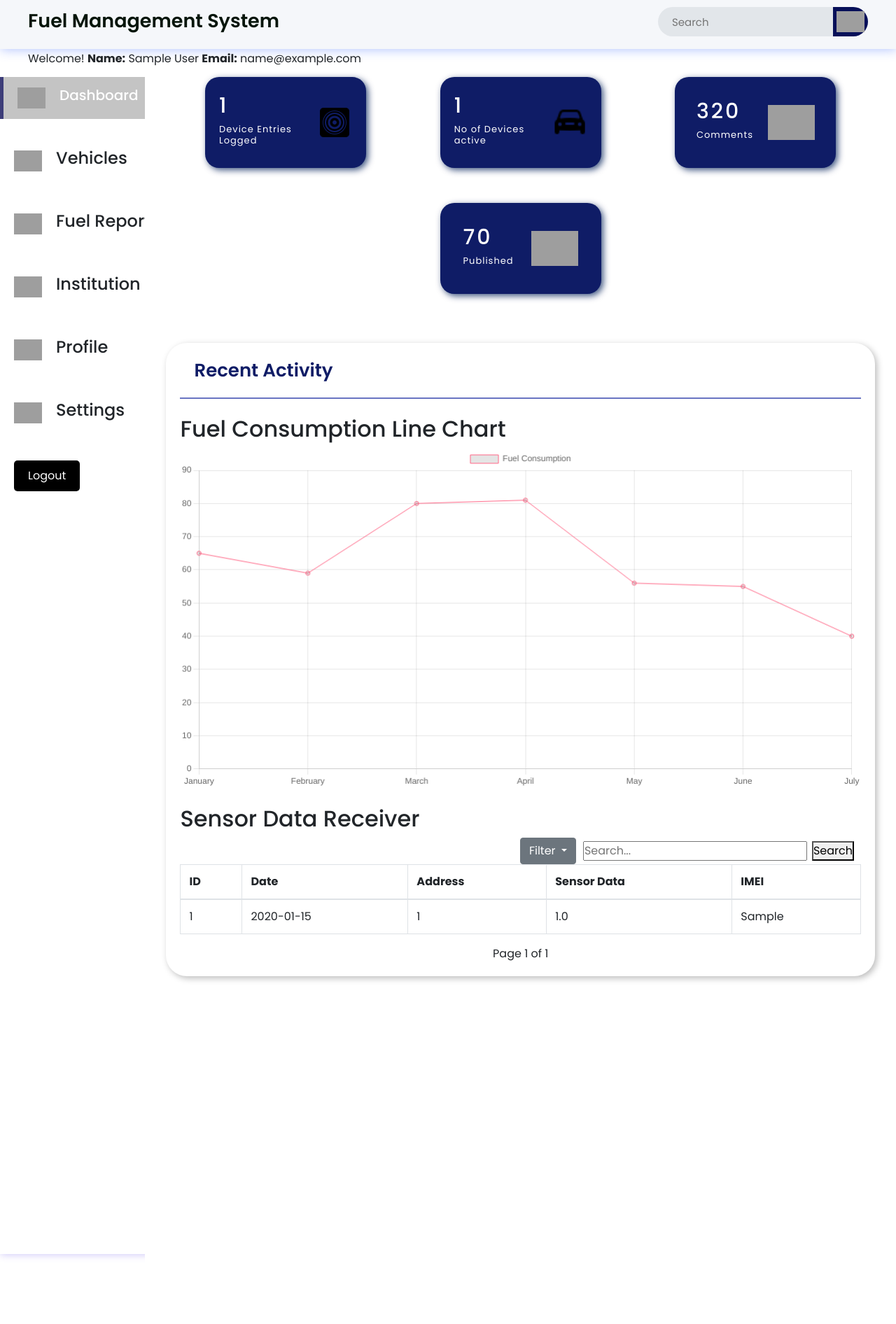
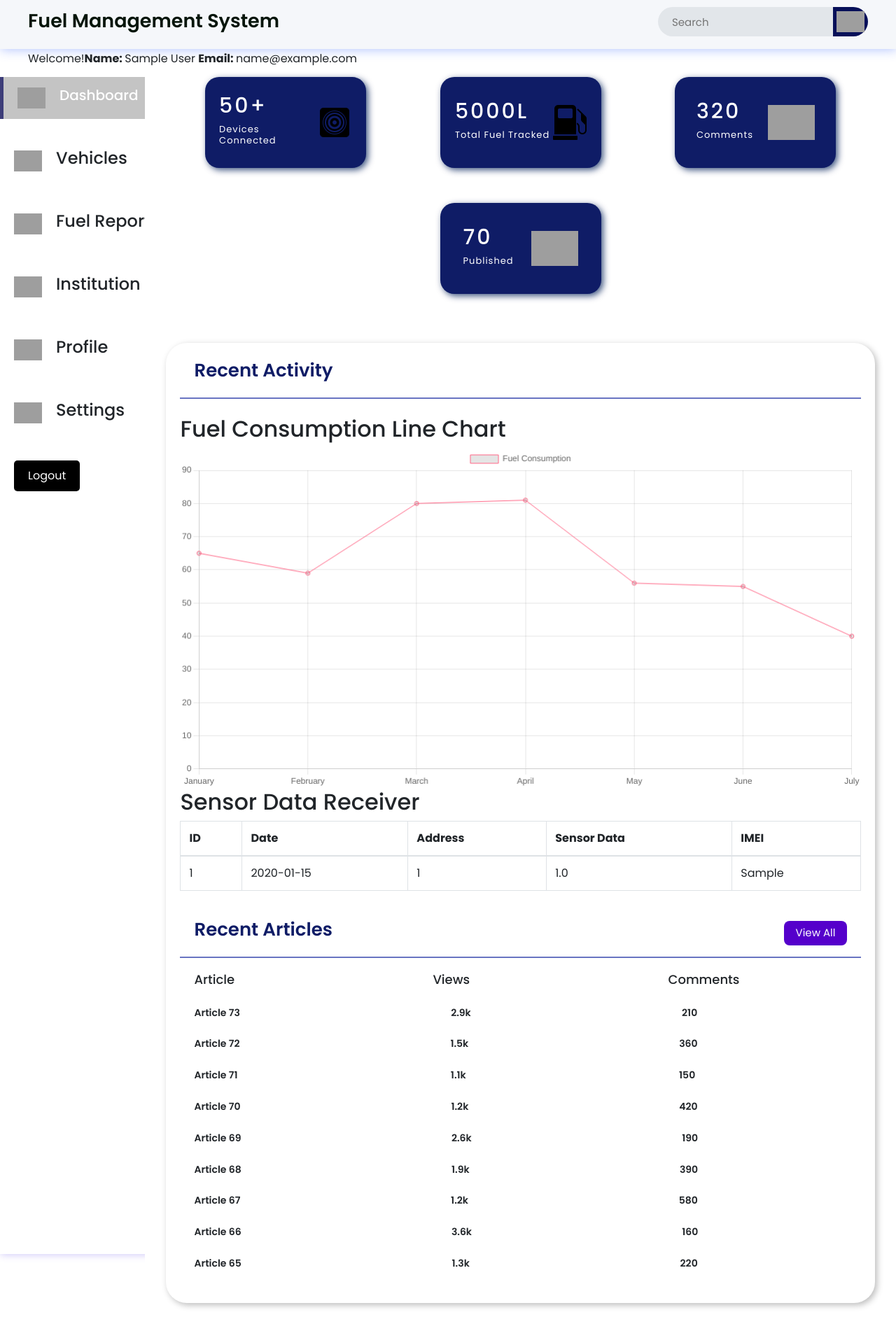
Before and after one commit to snehanaik111/azure_dashboard1, a Flask app: template templates/dashboard.html in a window 1280 px wide. Shown: the whole page at 70% size. Run offline with Flask 3, Linux system fonts and the light colour scheme; tables that the repository leaves empty hold one stand-in row (values such as "Sample post"); the template is opened without the code that fills it: values that come from a table or form of the project are taken from there, most other values are stand-ins (such as "Sample title", 1, 10 or a date in 2020); grey boxes are pictures that could not be loaded.

Commit message:
Update dashboard.html that works

```diff
--- a/templates/dashboard.html
+++ b/templates/dashboard.html
@@ -6,29 +6,52 @@
   <meta name="viewport" content="width=device-width, initial-scale=1">
   <link rel="stylesheet" href="/static/css/dashboard.css">
   <link rel="stylesheet" href="/static/css/responsive.css">
+  <span style="font-family: verdana, geneva, sans-serif;">
   <link rel="stylesheet" href="https://cdn.jsdelivr.net/npm/bootstrap@4.6.2/dist/css/bootstrap.min.css">
-  <script src="https://cdn.jsdelivr.net/npm/jquery@3.6.4/dist/jquery.min.js"></script>
+  <script src="https://cdn.jsdelivr.net/npm/jquery@3.6.4/dist/jquery.slim.min.js"></script>
   <script src="https://cdn.jsdelivr.net/npm/popper.js@1.16.1/dist/umd/popper.min.js"></script>
   <script src="https://cdn.jsdelivr.net/npm/bootstrap@4.6.2/dist/js/bootstrap.bundle.min.js"></script>
     <script src="https://cdn.jsdelivr.net/npm/chart.js"></script>
-  <link rel="stylesheet" href="https://cdnjs.cloudflare.com/ajax/libs/font-awesome/6.2.0/css/all.min.css">
+    <meta charset="UTF-8">
+    <meta name="viewport" content="width=device-width, initial-scale=1.0">
+    <title>Fuel Management System Dashboard</title>
 
+    <meta charset="UTF-8" />
+    <title>Admin Dashboard | By Code Info</title>
+
+    <!-- Font Awesome Cdn Link -->
+    <link rel="stylesheet" href="https://cdnjs.cloudflare.com/ajax/libs/font-awesome/6.2.0/css/all.min.css" />
+    <span style="font-family: verdana, geneva, sans-serif;">
 </head>
 <body>
+
   <!-- for header part -->
   <header>
+
       <div class="logosec" style="float: left ;">
           <div class="logo">Fuel Management System</div>
+
       </div>
+
       <div class="searchbar">
-          <input type="text" placeholder="Search">
+          <input type="text"
+                 placeholder="Search">
           <div class="searchbtn">
-            <img src="https://media.geeksforgeeks.org/wp-content/uploads/20221210180758/Untitled-design-(28).png" class="icn srchicn" alt="search-icon">
+            <img src=
+"https://media.geeksforgeeks.org/wp-content/uploads/20221210180758/Untitled-design-(28).png"
+                  class="icn srchicn"
+                  alt="search-icon">
             </div>
       </div>
+
       <div class="message">
-        Welcome! <b>Name:</b> {{user.name}} <b>Email:</b> {{user.email}}
+      Welcome!<b>Name: </b> {{user.name }} </b><b>Email: </b> {{user.email }}
+
+
+
+
       </div>
+
   </header>
 
   <div class="main-container">
@@ -36,82 +59,145 @@
           <nav class="nav">
               <div class="nav-upper-options">
                   <div class="nav-option option1">
-                      <img src="https://media.geeksforgeeks.org/wp-content/uploads/20221210182148/Untitled-design-(29).png" class="nav-img" alt="dashboard">
+                      <img src=
+"https://media.geeksforgeeks.org/wp-content/uploads/20221210182148/Untitled-design-(29).png"
+                          class="nav-img"
+                          alt="dashboard">
                       <h5> Dashboard</h5>
                   </div>
+
                   <div class="option2 nav-option">
-                      <img src="https://media.geeksforgeeks.org/wp-content/uploads/20221210183322/9.png" class="nav-img" alt="articles">
+
+                      <img src=
+                      "https://media.geeksforgeeks.org/wp-content/uploads/20221210183322/9.png"
+                          class="nav-img"
+                          alt="articles">
                       <h4> Vehicles</h4>
                   </div>
+
                   <div class="nav-option option3">
-                      <img src="https://media.geeksforgeeks.org/wp-content/uploads/20221210183320/5.png" class="nav-img" alt="report">
+                      <img src=
+"https://media.geeksforgeeks.org/wp-content/uploads/20221210183320/5.png"
+                          class="nav-img"
+                          alt="report">
                       <h4>Fuel Report</h4>
                   </div>
+
                   <div class="nav-option option4">
-                      <img src="https://media.geeksforgeeks.org/wp-content/uploads/20221210183321/6.png" class="nav-img" alt="institution">
+                      <img src=
+"https://media.geeksforgeeks.org/wp-content/uploads/20221210183321/6.png"
+                          class="nav-img"
+                          alt="institution">
                       <h4> Institution</h4>
                   </div>
+
                   <div class="nav-option option5">
-                      <img src="https://media.geeksforgeeks.org/wp-content/uploads/20221210183323/10.png" class="nav-img" alt="blog">
+
+                      <img src=
+"https://media.geeksforgeeks.org/wp-content/uploads/20221210183323/10.png"
+                          class="nav-img"
+                          alt="blog">
                       <h4> Profile</h4>
                   </div>
+
                   <div class="nav-option option6">
-                      <img src="https://media.geeksforgeeks.org/wp-content/uploads/20221210183320/4.png" class="nav-img" alt="settings">
+                      <img src=
+"https://media.geeksforgeeks.org/wp-content/uploads/20221210183320/4.png"
+                          class="nav-img"
+                          alt="settings">
                       <h4> Settings</h4>
                   </div>
+
                   <div class="nav-option logout">
                     <a href="/logout" class="button2">Logout</a>
+
+
+
                   </div>
+
               </div>
           </nav>
       </div>
       <div class="main">
+
           <div class="searchbar2">
-              <input type="text" placeholder="Search">
+              <input type="text"
+                     name=""
+                     id=""
+                     placeholder="Search">
               <div class="searchbtn">
-                <img src="https://media.geeksforgeeks.org/wp-content/uploads/20221210180758/Untitled-design-(28).png" class="icn srchicn" alt="search-button">
+                <img src=
+"https://media.geeksforgeeks.org/wp-content/uploads/20221210180758/Untitled-design-(28).png"
+                      class="icn srchicn"
+                      alt="search-button">
                 </div>
           </div>
+
           <div class="box-container">
+
               <div class="box box1">
                   <div class="text">
-                    <h2 id="devices-connected" class="topic-heading">{{ sensor_data_count }}</h2>
-                    <h2 class="topic">Device Entries Logged</h2>
+                      <h2 class="topic-heading">50+</h2>
+                      <h2 class="topic">Devices Connected</h2>
                   </div>
-                <img src="/static/imgs/sensor.png" alt="Views">
+
+                  <img src= "/static/imgs/sensor.png"
+
+                      alt="Views">
               </div>
+
               <div class="box box2">
                   <div class="text">
-                    <h2 id="total-fuel-tracked" class="topic-heading">{{ imei_count }}</h2>
-                    <h2 class="topic">No of Devices active </h2>
+                      <h2 class="topic-heading">5000L </h2>
+                      <h2 class="topic">Total Fuel Tracked</h2>
+
                   </div>
-                <img src="/static/imgs/car.png" alt="likes">
+
+                  <img src= "/static/imgs/fuel.png"
+
+                       alt="likes">
               </div>
+
               <div class="box box3">
                   <div class="text">
                       <h2 class="topic-heading">320</h2>
                       <h2 class="topic">Comments</h2>
                   </div>
-                  <img src="https://media.geeksforgeeks.org/wp-content/uploads/20221210184645/Untitled-design-(32).png" alt="comments">
+
+                  <img src=
+"https://media.geeksforgeeks.org/wp-content/uploads/20221210184645/Untitled-design-(32).png"
+                      alt="comments">
               </div>
+
               <div class="box box4">
                   <div class="text">
                       <h2 class="topic-heading">70</h2>
                       <h2 class="topic">Published</h2>
                   </div>
-                  <img src="https://media.geeksforgeeks.org/wp-content/uploads/20221210185029/13.png" alt="published">
+
+                  <img src=
+"https://media.geeksforgeeks.org/wp-content/uploads/20221210185029/13.png" alt="published">
               </div>
           </div>
+
+
+
+
           <div class="report-container">
+
+
             <div class="report-header">
-                  <h2 class="recent-Articles">Recent Activity</h2>
+                <h1 class="recent-Articles">Recent Activity</h1>
+
             </div>
 <br>
  <div>
         <h2>Fuel Consumption Line Chart</h2>
         <canvas id="fuelChart" width="400" height="200"></canvas>
       </div>
+
 <script>
+    // JavaScript to create the line chart
     var ctx = document.getElementById('fuelChart').getContext('2d');
     var fuelChart = new Chart(ctx, {
       type: 'line',
@@ -126,45 +212,15 @@
       },
       options: {
         scales: {
-                      y: { beginAtZero: true }
+          y: {
+            beginAtZero: true
+          }
         }
       }
     });
   </script>
-              <br>
+
 <h2>Sensor Data Receiver</h2>
-              <div class="search-filter-container">
-
-
-                  <!-- Filter button -->
-                  <form method="GET" action="{{ url_for('dashboard') }}" class="filter-form">
-                    <div class="dropdown">
-                        <button class="btn btn-secondary dropdown-toggle" type="button" id="filterDropdown" data-toggle="dropdown" aria-haspopup="true" aria-expanded="false">
-                            Filter
-                        </button>
-                        <div class="dropdown-menu" aria-labelledby="filterDropdown">
-                            <button class="dropdown-item" type="submit" name="filter" value="desc">Latest First</button>
-                            <button class="dropdown-item" type="submit" name="filter" value="asc">Oldest First</button>
-                        </div>
-                    </div>
-                </form>
-
-
-<br>
-
-
-
-
-                <!-- Search button and input -->
-
-                <input type="text" id="searchInput" placeholder="Search...">
-                <button onclick="search()" id="searchbtn">Search</button>
-
-
-
-            </div>
-<br>
-
 <div class="table-responsive">
     <table class="table table-bordered">
       <thead>
@@ -176,7 +232,7 @@
           <th>IMEI</th>
         </tr>
       </thead>
-                      <tbody id="sensorDataBody">
+      <tbody>
         {% for entry in sense_data %}
         <tr>
           <td>{{ entry.id }}</td>
@@ -187,115 +243,104 @@
         </tr>
         {% endfor %}
       </tbody>
+    </table>
+  </div>
 
 
 
 
-                  </table>
-                  <div class="pagination-container">
-                    <div class="pagination">
-                        {% if page > 1 %}
-                        <a href="{{ url_for('dashboard', page=page-1) }}"><button>Previous</button></a>
-                        {% endif %}
 
-                        Page {{ page }}  of  {{ total_pages }}
 
-                        {% if page < total_pages %}
-                        <a href="{{ url_for('dashboard', page=page+1) }}"><button>Next</button></a>
-                        {% endif %}
-                    </div>
+            <div class="report-header">
+                <h1 class="recent-Articles">Recent Articles</h1>
+                <button class="view">View All</button>
             </div>
 
+              <div class="report-body">
+                  <div class="report-topic-heading">
+                      <h3 class="t-op">Article</h3>
+                      <h3 class="t-op">Views</h3>
+                      <h3 class="t-op">Comments</h3>
+                      <h3 class="t-op">Status</h3>
                   </div>
 
+                  <div class="items">
+                      <div class="item1">
+                          <h3 class="t-op-nextlvl">Article 73</h3>
+                          <h3 class="t-op-nextlvl">2.9k</h3>
+                          <h3 class="t-op-nextlvl">210</h3>
+                          <h3 class="t-op-nextlvl label-tag">Published</h3>
+                      </div>
 
-             <!-- <button id="showFormBtn" class="btn btn-primary mb-3">Add New Entry</button>
-              <form action="/add_crud" method="POST">
-                  <div class="form-group">
-                      <label for="vehicle">Vehicle:</label>
-                      <input type="text" class="form-control" id="vehicle" name="vehicle" required>
+                      <div class="item1">
+                          <h3 class="t-op-nextlvl">Article 72</h3>
+                          <h3 class="t-op-nextlvl">1.5k</h3>
+                          <h3 class="t-op-nextlvl">360</h3>
+                          <h3 class="t-op-nextlvl label-tag">Published</h3>
                       </div>
-                  <div class="form-group">
-                      <label for="type">Type:</label>
-                      <input type="text" class="form-control" id="type" name="type" required>
+
+                      <div class="item1">
+                          <h3 class="t-op-nextlvl">Article 71</h3>
+                          <h3 class="t-op-nextlvl">1.1k</h3>
+                          <h3 class="t-op-nextlvl">150</h3>
+                          <h3 class="t-op-nextlvl label-tag">Published</h3>
                       </div>
-                  <div class="form-group">
-                      <label for="fuel_consumption">Fuel Consumption:</label>
-                      <input type="text" class="form-control" id="fuel_consumption" name="fuel_consumption" required>
+
+                      <div class="item1">
+                          <h3 class="t-op-nextlvl">Article 70</h3>
+                          <h3 class="t-op-nextlvl">1.2k</h3>
+                          <h3 class="t-op-nextlvl">420</h3>
+                          <h3 class="t-op-nextlvl label-tag">Published</h3>
                       </div>
-                  <button type="submit" class="btn btn-primary">Submit</button>
-              </form>-->
 
-         <!--     <script>
-                  document.getElementById("showFormBtn").addEventListener("click", function() {
-                      var form = document.querySelector("form");
-                      if (form.style.display === "none") {
-                          form.style.display = "block";
-                      } else {
-                          form.style.display = "none";
-                      }
-                  });
-              </script>-->
-              <script>
-                  $(document).ready(function() {
-                      function updateCounts() {
-                          $.ajax({
-                              url: '/api/sensor_data_count',
-                              method: 'GET',
-                              success: function(data) {
-                                  $('#devices-connected').text(data.count);
-                              },
-                              error: function(error) {
-                                  console.error('Error fetching sensor data count:', error);
-                              }
-                          });
+                      <div class="item1">
+                          <h3 class="t-op-nextlvl">Article 69</h3>
+                          <h3 class="t-op-nextlvl">2.6k</h3>
+                          <h3 class="t-op-nextlvl">190</h3>
+                          <h3 class="t-op-nextlvl label-tag">Published</h3>
+                      </div>
 
-                          $.ajax({
-                              url: '/api/imei_count',
-                              method: 'GET',
-                              success: function(data) {
-                                  $('#total-fuel-tracked').text(data.count);
-                              },
-                              error: function(error) {
-                                  console.error('Error fetching IMEI count:', error);
-                              }
-                          });
-                      }
+                      <div class="item1">
+                          <h3 class="t-op-nextlvl">Article 68</h3>
+                          <h3 class="t-op-nextlvl">1.9k</h3>
+                          <h3 class="t-op-nextlvl">390</h3>
+                          <h3 class="t-op-nextlvl label-tag">Published</h3>
+                      </div>
 
-                      updateCounts();
-                      setInterval(updateCounts, 60000); // Update counts every minute
-                  });
-              </script>
+                      <div class="item1">
+                          <h3 class="t-op-nextlvl">Article 67</h3>
+                          <h3 class="t-op-nextlvl">1.2k</h3>
+                          <h3 class="t-op-nextlvl">580</h3>
+                          <h3 class="t-op-nextlvl label-tag">Published</h3>
+                      </div>
 
-<!--Page count function-->
+                      <div class="item1">
+                          <h3 class="t-op-nextlvl">Article 66</h3>
+                          <h3 class="t-op-nextlvl">3.6k</h3>
+                          <h3 class="t-op-nextlvl">160</h3>
+                          <h3 class="t-op-nextlvl label-tag">Published</h3>
+                      </div>
 
-<!--Search for table -->
-
-<script>
-  function search() {
-      var searchText = document.getElementById("searchInput").value;
-      $.ajax({
-          url: '/search_sensor_data',
-          type: 'GET',
-          data: {query: searchText},
-          success: function(response) {
-              var tbody = document.getElementById("sensorDataBody");
-              tbody.innerHTML = ""; // Clear existing rows
-              response.forEach(function(entry) {
-                  var row = "<tr><td>" + entry.id + "</td><td>" + entry.date + "</td><td>" + entry.full_addr + "</td><td>" + entry.sensor_data + "</td><td>" + entry.imei + "</td></tr>";
-                  tbody.innerHTML += row;
-              });
-          },
-          error: function(xhr, status, error) {
-              console.error('Error searching data:', error);
-          }
-      });
-  }
-</script>
-
+                      <div class="item1">
+                          <h3 class="t-op-nextlvl">Article 65</h3>
+                          <h3 class="t-op-nextlvl">1.3k</h3>
+                          <h3 class="t-op-nextlvl">220</h3>
+                          <h3 class="t-op-nextlvl label-tag">Published</h3>
+                      </div>
 
                   </div>
               </div>
           </div>
+      </div>
+  </div>
+
+
+
+
+
+
+
+
+  <script src="./index.js"></script>
 </body>
 </html>
```
Lines whose indentation alone changed are shown as unchanged.
